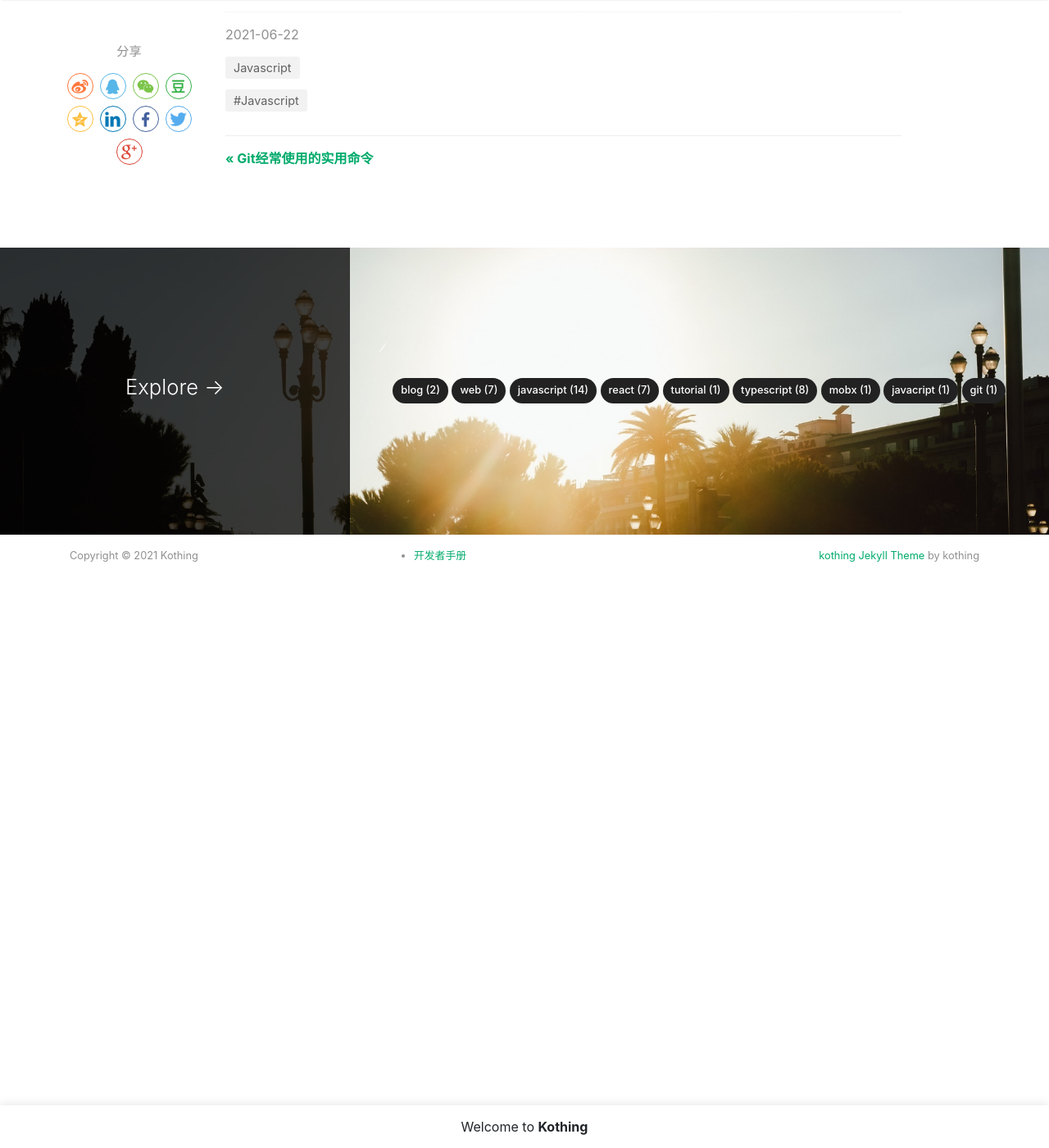
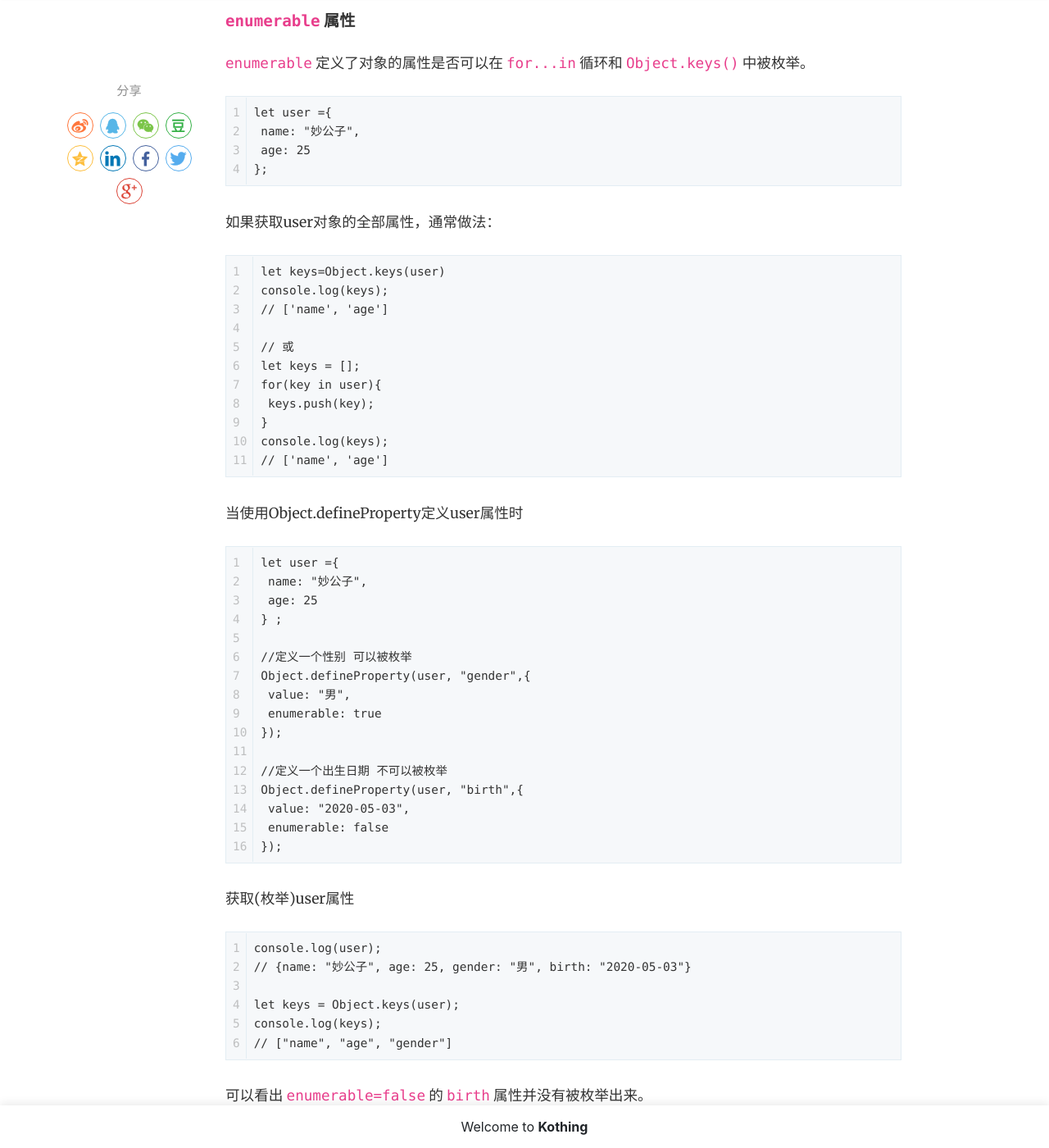
Before and after one commit to kothing/kothing.github.io, a Jekyll site: the page built from _posts/2021-06-22-Object.defineProperty.md, in a window 1280 px wide and 1400 px high, scrolled down 4750 px. Shown: the whole window at 82% size. Built offline with Jekyll 4.4.1, drawn with Linux system fonts in a browser that asks for light colours; nearby versions of some CDN libraries; comment, search, counter and statistics services are not loaded; some of the changed text lies outside the part shown.

Commit message:
Update 2021-06-22-Object.defineProperty.md

````diff
--- a/_posts/2021-06-22-Object.defineProperty.md
+++ b/_posts/2021-06-22-Object.defineProperty.md
@@ -94,7 +94,7 @@ Object.defineProperty(user, 'name', {
 console.log(user);
 // {name: "妙公子"}
 ```
-<u>value可以是任何有效的 JavaScript 值</u>，所以
+*value可以是任何有效的 JavaScript 值*，所以
 ```
 let user = {};
 
@@ -154,3 +154,59 @@ console.log(user);
 // {name: "NiceBoy"}
 ```
 可以看出修改成功
+
+#### `enumerable` 属性
+`enumerable` 定义了对象的属性是否可以在 `for...in` 循环和 `Object.keys()` 中被枚举。
+```
+let user ={
+ name: "妙公子",
+ age: 25
+};
+```
+如果获取user对象的全部属性，通常做法：
+```
+let keys=Object.keys(user)
+console.log(keys);
+// ['name', 'age']
+
+// 或
+let keys = [];
+for(key in user){
+ keys.push(key);
+}
+console.log(keys);
+// ['name', 'age']
+```
+
+当使用Object.defineProperty定义user属性时
+```
+let user ={
+ name: "妙公子",
+ age: 25
+} ;
+
+//定义一个性别 可以被枚举
+Object.defineProperty(user, "gender",{
+ value: "男",
+ enumerable: true
+});
+
+//定义一个出生日期 不可以被枚举
+Object.defineProperty(user, "birth",{
+ value: "2020-05-03",
+ enumerable: false
+});
+```
+获取(枚举)user属性
+```
+console.log(user);
+// {name: "妙公子", age: 25, gender: "男", birth: "2020-05-03"}
+
+let keys = Object.keys(user);
+console.log(keys);
+// ["name", "age", "gender"]
+```
+可以看出 `enumerable=false` 的 `birth` 属性并没有被枚举出来。
+
+#### `configurable` 属性
+`configurable` 特性表示对象的属性是否可以被删除，以及除 `value` 和 `writable` 特性外的其他特性是否可以被修改。
````
